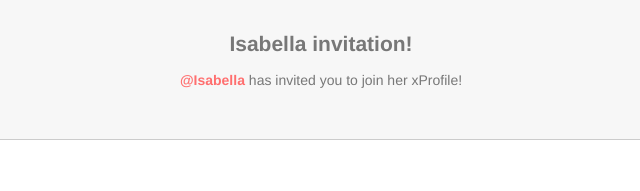
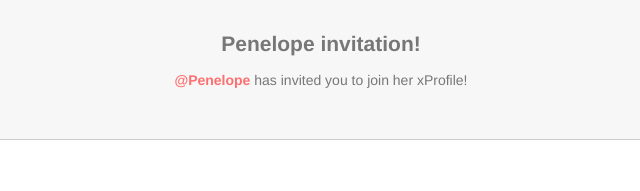
Before and after one commit to ArielKeller/ArielKeller.github.io, a plain HTML site: page index.html in a window 1280 px wide. Shown: the top 191 px of the page, 319-959 px from the left. Drawn offline with Linux system fonts and the light colour scheme.

Commit message:
Update index.html

```diff
--- a/index.html
+++ b/index.html
@@ -1,4 +1,4 @@
-<html><head><title>Isabella invitation!</title>
+<html><head><title>Penelope invitation!</title>
 	<meta name="viewport" content="width=device-width, initial-scale=1">
     <style>
     td{text-align:center}
@@ -6,14 +6,14 @@
     </style>
 </head>
     <body>
-        <div style="width:100%;height:100%;background-color: #f7f7f7;font-family: Helvetica, Isabellal, sans-serif;font-size: 14px;color: #777777;">
+        <div style="width:100%;height:100%;background-color: #f7f7f7;font-family: Helvetica, Penelopel, sans-serif;font-size: 14px;color: #777777;">
             <center>
-                <br/><br/><span style="font-weight:700;font-size:150%;">Isabella invitation!</span><br/><br/>
-                        <span style="color: #ff6f6f;font-weight: bold">@Isabella</span> has invited you to join her xProfile!
+                <br/><br/><span style="font-weight:700;font-size:150%;">Penelope invitation!</span><br/><br/>
+                        <span style="color: #ff6f6f;font-weight: bold">@Penelope</span> has invited you to join her xProfile!
                             <div style="background-color: #ffffff;border: 1px solid #cccccc;border-radius: 5px;margin:4%;padding:4%;">
                                     <img src="/pic.jpg" style="border: 1px solid #cccccc;border-radius: 5px;color: #ff6f6f;max-width:100%;display:block;margin:auto;vertical-align:middle;" />
-                                    <br /><span style="color: #ff6f6f;font-weight: bold;">@Isabella</span>
-                                    <div style="font-size: 14px;text-align: center;font-style: italic;">"Hey friends, I am Isabella from Texas, I am 24 year old and looking for hot partner who can do fun with me without a relationship. Join my xprofile below to see my all photos, it's free adult social media site for horny people only"<br /><br /></div>
+                                    <br /><span style="color: #ff6f6f;font-weight: bold;">@Penelope</span>
+                                    <div style="font-size: 14px;text-align: center;font-style: italic;">"Hey friends, I am Penelope from Texas, I am 24 year old and looking for hot partner who can do fun with me without a relationship. Join my xprofile below to see my all photos, it's free adult social media site for horny people only"<br /><br /></div>
                                     <a href="https://nqinviteyou.blogspot.com" style="font-size: 16px; color: #ffffff; text-decoration: none; text-decoration: none; -webkit-border-radius: 3px; -moz-border-radius: 3px; border-radius: 3px; padding: 12px 18px; background-color: #4e5e9e; display: inline-block;">Join free !</a>
                             </div>
             </center>
```
